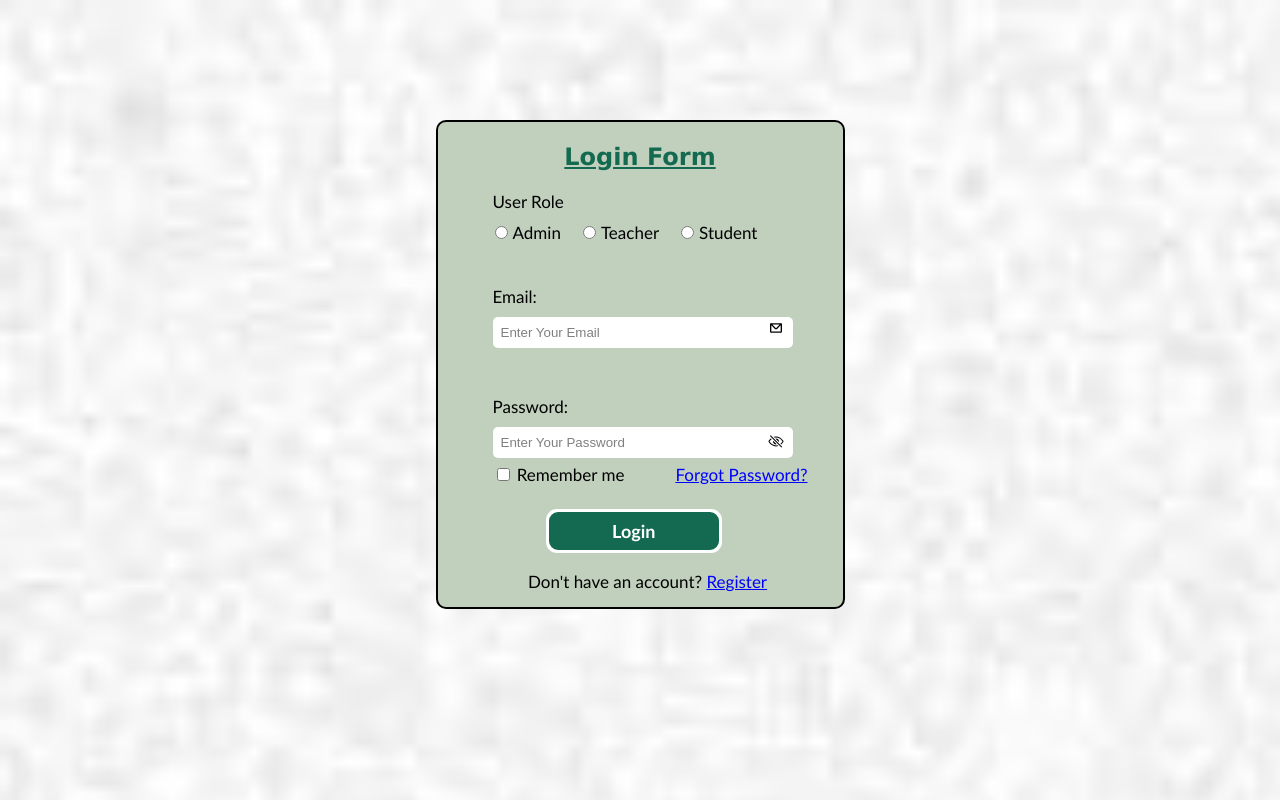
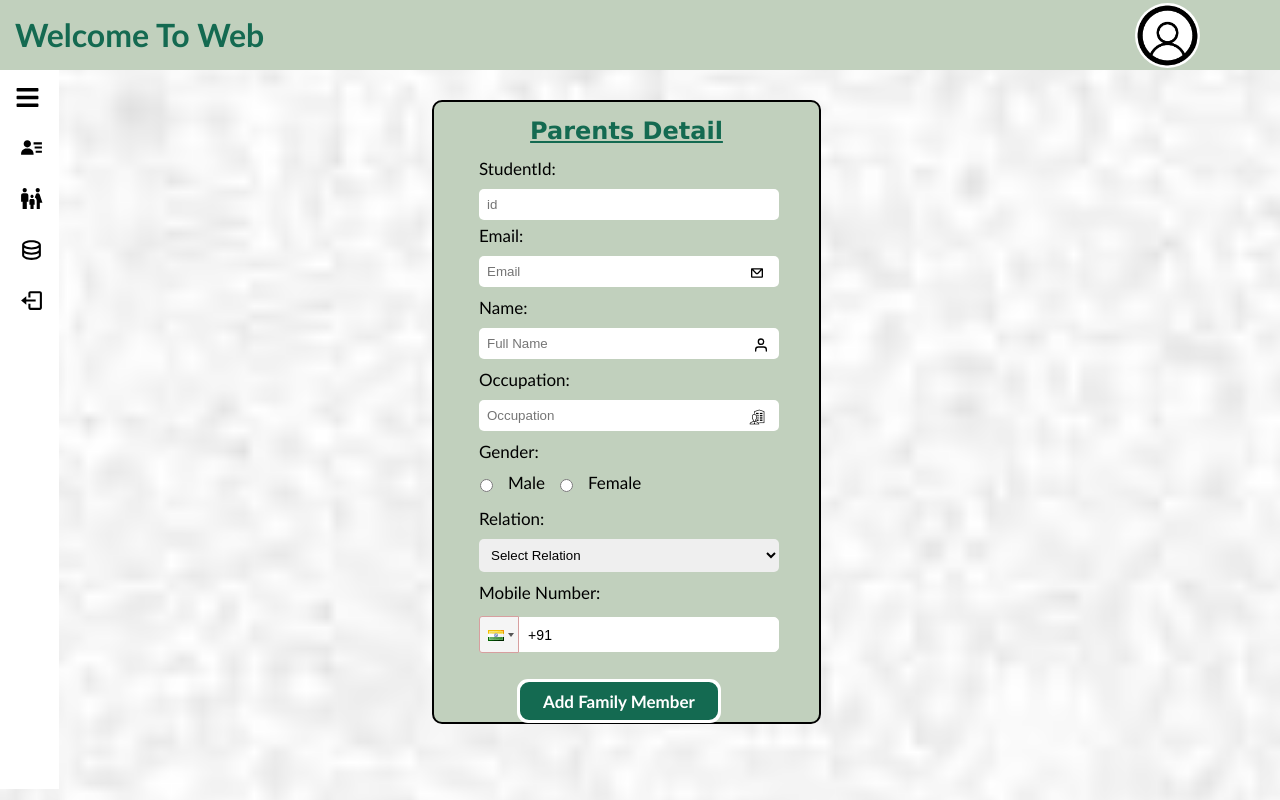
Before and after one commit to Dhirajsakariya/StudentMgntFE, a React (Create React App) app: page /ParentsPortal in a window 1280 px wide. Built offline with nearby package versions, Linux system fonts and the light colour scheme.

Commit message:
Parents Portal

```diff
--- a/src/App.js
+++ b/src/App.js
@@ -17,10 +17,10 @@ import Standard from './Components/Teacher/Standard';
 import TimeTable from './Components/Teacher/TimeTable';
 import SubjectTimeTableForm from './Components/Teacher/SubjectTimeTableForm';
 import Student from './Components/Student/Student';
-import FamilyForm from './Components/Admin/FamilyForm'
 import FeeForm from './Components/Admin/FeeForm';
 import StudentFeeForm from './Components/Student/StudentFeeForm';
 import AddSubject from './Components/Admin/AddSubject';
+import ParentsPortal from './Components/Admin/ParentsPortal';
 
 function App() {
   return (
@@ -43,7 +43,7 @@ function App() {
           <Route path='/SubjectTimeTableForm' component={SubjectTimeTableForm}/>
           <Route path='/Student' component={Student}/>
           <Route path='/AddSubject' component={AddSubject}/>
-          <Route path='/FamilyForm' component={FamilyForm}/>
+          <Route path='/ParentsPortal' component={ParentsPortal}/>
           <Route path='/FeeForm' component={FeeForm}/>
           <Route path='/StudentFeeForm' component={StudentFeeForm}/>
           <Route path='/' component={Login}/>
--- a/src/Components/Admin/FamilyForm.css
+++ b/src/Components/Admin/ParentsPortal.css
@@ -7,7 +7,7 @@
     color:black;
     border-radius: 10px;
     padding: 30px 30px;
-    height: 540px;
+    height: 575px;
     background: transparent;
     border: 2px solid;
     background-color:  hsl(107, 17%, 78%);
@@ -15,7 +15,7 @@
     margin-right: auto;
     align-items: center;
     justify-content: center;
-    margin-top: 37px;
+    margin-top: 10px;
     padding-top: 15px;
   }
 
@@ -82,7 +82,7 @@
     justify-content: left;
     text-align: center;
     margin-left: 55px;
-    margin-top: 10px;
+    margin-top: 5spx;
     margin-bottom: 15px;
     font-weight: 700;
     font-size: 15px;
--- a/src/Components/Admin/FamilyForm.jsx
+++ b/src/Components/Admin/ParentsPortal.jsx
@@ -1,44 +1,44 @@
 
 import React,{useState,useEffect} from 'react';
-import './FamilyForm.css';
+import './ParentsPortal.css';
 //import moment from 'moment';
-import { BiMale ,BiFemale} from "react-icons/bi";
-import { SlCalender } from "react-icons/sl";
 import Sidebar from '../Sidebar/Sidebar';
 import config from '../Login/config';
 import { toast, Toaster } from 'react-hot-toast';
 import Swal from 'sweetalert2';
-import { CgMail } from 'react-icons/cg';
+import { CgImport, CgMail } from 'react-icons/cg';
 import { FiUser } from "react-icons/fi";
 import PhoneInput from 'react-phone-input-2';
 import ocuupation from '../Assets/occupation.png'
 
-const FamilyForm = () => {
+const ParentsPortal = () => {
 
   const [userData, setUserData] = useState({id:'',email:''});
   const [editing, setEditing] = useState(false);
-
+  const [id, setId] = useState('');
+  const [studentId, setStudentId] = useState('');
   const [formData, setFormData] = useState({
     id: '',
     email:'',
     name: '',
     occupation: '',
     gender: '',
-
     relation: '',
   });
+
+  const[idError,setIdError]=useState();
   const[emailError,setEmailError] =useState();
   const[nameError,setNameError] = useState();
   const [familyMembers, setFamilyMembers] = useState([]);
   const [occupationError, setOccupationError] = useState('');
   const [genderError,setGenderError] =useState('');
-  const[mobileNoError,setMobileNoError]=useState('');
-  const[mobileNo,setMobileNo] = useState('');
+  const[mobilenumberError,setMobileNumberError]=useState('');
+  const [mobilenumber, setMobileNumber] = useState('');
   const [relationError, setRelationError] = useState('');
+  const [isValidPhone, setIsValidPhone] = useState(false);
+  const relations=[ "Father", "Mother"];
 
-  const [isValidPhone, setIsValidPhone] = useState(false);
 
-  const relations=[ "Father", "Mother"];
  useEffect(() => {
   const storedUserDetails = JSON.parse(localStorage.getItem('loggedEmail'));
   if(storedUserDetails){
@@ -49,20 +49,22 @@ const FamilyForm = () => {
   useEffect(() => {
       const fetchFamilyMembers = async () => {
           try {
-                const response = await fetch(`${config.ApiUrl}FamilyMember/GetByEmail?email=${userData.email}`);
+                const response = await fetch(`https://localhost:7157/api/Family/GetFamilyDetail`);
                 if (!response.ok)
                 {
                   console.log('Failed to fetch family members');
                 }
                 const data = await response.json();
+                setStudentId(data[0]?.studentId)
+                setFamilyMembers(data);
                 console.log(data);
-                setFamilyMembers(data);
               }
               catch (error)
               {
                 console.error('Error fetching family members:', error);
               }
       };
+
       if(userData.email)
       {
         fetchFamilyMembers();
@@ -100,8 +102,8 @@ const FamilyForm = () => {
       setRelationError('Please select a Relation');
       return;
     }
-    else if(!mobileNo){
-      setMobileNoError('Please Select a Mobile Number');
+    else if(!mobilenumber){
+      setMobileNumberError('Please Select a Mobile Number');
       return;
     }
 
@@ -112,15 +114,15 @@ const FamilyForm = () => {
             FirstName: formData.name,
             Occupation: formData.occupation,
             Gender: formData.gender,
-            MobileNo: formData.mobileNo,
+            MobileNumber: mobilenumber,
             Relation: formData.relation,
-            UserId: userData.id
+            StudentId: studentId
           };
 
           let response;
           if (editing) {
             familyMember.Id = formData.id; // Add member id for editing
-            response = await fetch(`${config.ApiUrl}FamilyMember/UpdateFamilyMember`, {
+            response = await fetch(`${config.ApiUrl}PutFamily/${formData.id}`, {
             method: 'PUT',
             headers: {
               'Content-Type': 'application/json'
@@ -130,12 +132,20 @@ const FamilyForm = () => {
             Name: formData.name,
             Occupation: formData.occupation,
             Gender: formData.gender,
-            MobileNo: formData.mobileNo,
+            MobileNumber: mobilenumber,
             Relation: formData.relation,
             })
           });
         } else {
-          response = await fetch(`${config.ApiUrl}FamilyMember/AddFamilyMember/${userData.id}`, {
+          console.log('name',formData.name)
+          console.log('email',formData.email)
+          console.log('occupation',formData.occupation)
+          console.log ('gender',formData.gender)
+          console.log ('mobilenumber',mobilenumber)
+          console.log ('relation',formData.relation)
+          console.log ('studentid',studentId)
+
+          response = await fetch(`https://localhost:7157/api/Family/PostFamily`, {
           method: 'POST',
           headers: {
             'Content-Type': 'application/json'
@@ -145,15 +155,17 @@ const FamilyForm = () => {
             Email: formData.email,
             Occupation: formData.occupation,
             Gender: formData.gender,
-            MobileNo: formData.mobileNo,
+            MobileNumber: mobilenumber,
             Relation: formData.relation,
-            UserId: userData.id
+            StudentId: studentId,
+
             })
           });
         }
 
         if (response.ok) {
           const result = await response.json();
+          console.log(result);
           if (editing) {
             const updatedFamilyMembers = familyMembers.map(member =>
             member.id === result.id ? result : member);
@@ -171,8 +183,8 @@ const FamilyForm = () => {
           name: '',
           occupation: '',
           gender: '',
-          mobileNo: '',
           relation: '',
+          studentid:''
          });
         }
 
@@ -188,12 +200,12 @@ const handleEdit = async (user) => {
 };
 
 const handlePhoneChange = (value) => {
-  setMobileNo(value);
+  setMobileNumber(value);
   const phoneRegex = /^[+]?[0-9]{8,}$/;
   if (!phoneRegex.test(value)) {
-    setMobileNoError('please enter valid Mobile Number');
+    setMobileNumberError('please enter valid Mobile Number');
   }else{
-    setMobileNoError('');//clear the error if the input is valid
+    setMobileNumberError('');//clear the error if the input is valid
   }
   setIsValidPhone(phoneRegex.test(value));
 };
@@ -211,7 +223,7 @@ const handleDelete = async (id) => {
   }).then(async (result)=> {
     if (result.isConfirmed) {
       try {
-        const response = await fetch(`${config.ApiUrl}FamilyMember/DeleteFamilyMember/${id}`, {
+        const response = await fetch(`${config.ApiUrl}DeleteFamily{id:guid}`, {
           method: 'DELETE',
           headers: {
             'Content-Type': 'application/json'
@@ -243,9 +255,21 @@ const customToastStyle = {
       <div className='main'>
         <div className='containerf'>
           <form onSubmit={handleSubmit}>
-            <h2>Family Form</h2>
+            <h2>Parents Detail</h2>
+            <input type="hidden" name="id" value={studentId} onChange={(e) => setStudentId(e.target.value)}/>
+            <div className='form-groupf'>
 
-            <div className='form-groupf'>
+            <label >StudentId:</label>
+                  <input
+                          type='id'
+                          value={formData.id}
+                          placeholder='id'
+                          onChange={(e) => {setFormData({ ...formData, id: e.target.value });
+                          setIdError('');} }
+                required
+              />
+              {emailError  && <p style={{ color: 'red'}}>{idError}</p>}
+
                 <label >Email:</label>
                   <input
                           type='email'
@@ -341,49 +365,27 @@ const customToastStyle = {
                 <div className='phone_number'>
                   <PhoneInput
                        country={'in'}
-                       value={mobileNo}
+                       value={mobilenumber}
                        onChange={handlePhoneChange}
-                       disableDropdown={true}
+                       disableDropdown={false}
                        isValid={isValidPhone}
                        inputStyle={{backgroundColor: 'white', borderColor: 'white' }}
                        containerStyle={{padding:'1px'}}
 
+
                   />
                 </div>
-                {mobileNoError && <p style={{ color:'red'}}>{mobileNoError}</p>}
+                {mobilenumberError && <p style={{ color:'red'}}>{mobilenumberError}</p>}
             </div>
 
             <button type="submit" onClick={handleSubmit}>{formData.id? 'Save Change':'Add Family Member'}</button>
           </form>
         </div>
       </div>
-      <div className='disp'>
-        {familyMembers.map((user) => {
-                console.log(familyMembers.length);
-                return(
-                  <div className= {editing && user.id === formData.id ?'display editing':'display'} key={user.id}>
-                     <h2>{user.relation}</h2>
-                    <div className="icon_f_m">
-                              {user.gender === 'male' ? (
-                                <BiMale  size='20px'/>
-                              ) : (
-                                <BiFemale size='20px' />
-                              )}
-                              <span>{user.firstName} {user.lastName}</span>
-                            </div>
-                            <div className="dob">
-                            <SlCalender />
-                                <span> {user.birthDate.split("-").reverse().join("-")} </span>
-                              </div>
-                     <button  onClick={() =>handleEdit(user)}>Edit</button>
-                    <button onClick={() =>handleDelete(user.id)}>Delete</button>
-                  </div>
-                );
-        })}
-      </div>
+
       <Toaster toastOptions={{style: customToastStyle,duration:1500,}} position="top-center" reverseOrder={false} />
     </Sidebar>
   );
 };
 
-export default FamilyForm;
+export default ParentsPortal;
```
